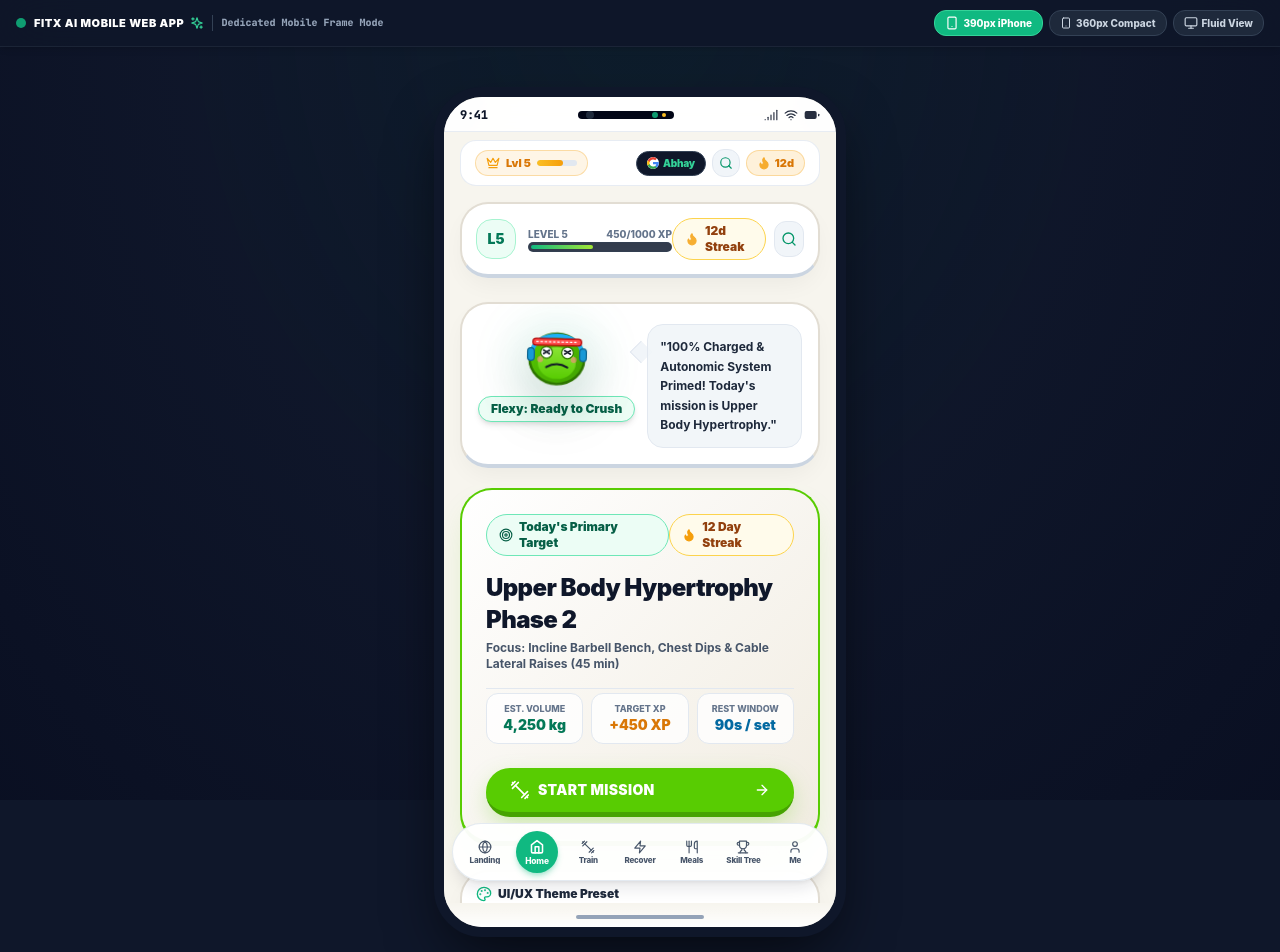
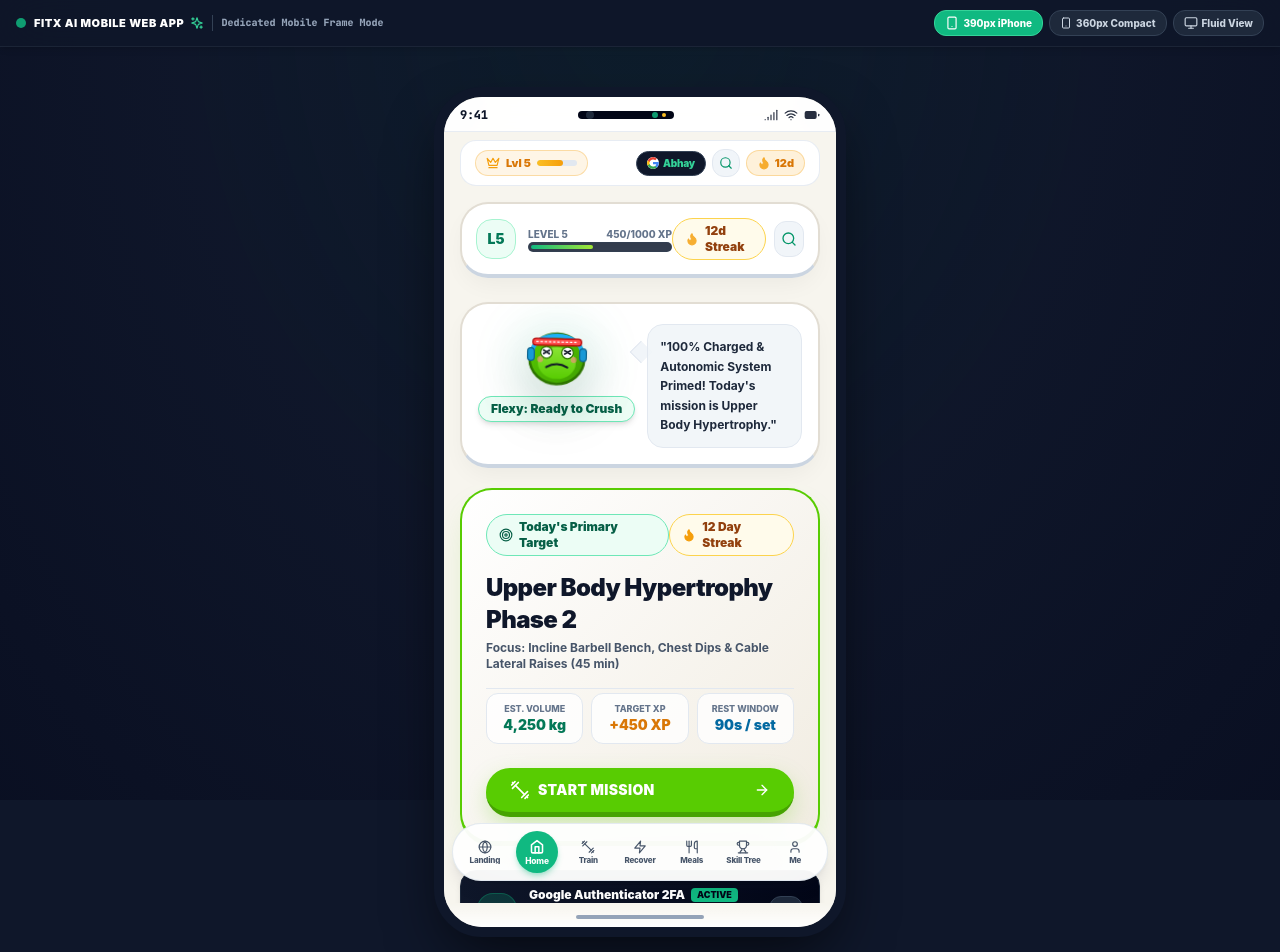
Before and after one commit to abhay-kumawat/FitX-Mobile-base-Fitness-tracker, a Next.js app in the folder frontend/: page / in a window 1280 px wide. Shown: the top 952 px of the page. Built offline with nearby package versions, Linux system fonts and the light colour scheme.

Commit message:
Add prominent Google Authenticator 2FA interactive banner card to Home Page

```diff
--- a/frontend/app/page.tsx
+++ b/frontend/app/page.tsx
@@ -8,6 +8,8 @@ import { QuestRow } from "@/components/atomic/QuestRow";
 import { PillBadge } from "@/components/atomic/PillBadge";
 import { ProgressBar } from "@/components/atomic/ProgressBar";
 import Link from "next/link";
+import { GoogleAuthModal } from "@/components/GoogleAuthModal";
+import { useAuthStore } from "@/store/useAuthStore";
 import {
   Flame,
   Search,
@@ -23,12 +25,16 @@ import {
   ArrowRight,
   Zap,
   Dumbbell,
-  Globe
+  Globe,
+  ShieldCheck,
+  KeyRound
 } from "lucide-react";
 
 export default function HomeHubPage() {
   const { level = 5, xp = 2450, streakDays = 12, quests = [] } = useGamificationStore();
+  const { user } = useAuthStore();
   const [mounted, setMounted] = useState(false);
+  const [authModalOpen, setAuthModalOpen] = useState(false);
 
   useEffect(() => {
     setMounted(true);
@@ -59,6 +65,8 @@ export default function HomeHubPage() {
 
   return (
     <div className="flex flex-col gap-6 pb-28 animate-smooth-reveal">
+      <GoogleAuthModal isOpen={authModalOpen} onClose={() => setAuthModalOpen(false)} />
+
       {/* Top Header Bar */}
       <div className="flex items-center justify-between p-3.5 rounded-2xl duo-card bg-white border border-slate-200 shadow-sm">
         <div className="flex items-center gap-3">
@@ -91,6 +99,35 @@ export default function HomeHubPage() {
 
       {/* Hero Mission Section */}
       <HeroMissionSection />
+
+      {/* Google Authenticator 2FA Banner Card */}
+      <div
+        onClick={() => setAuthModalOpen(true)}
+        className="p-4 rounded-2xl bg-gradient-to-r from-slate-900 to-slate-950 text-white border border-slate-800 shadow-md flex items-center justify-between cursor-pointer hover:border-emerald-500/50 transition-all group"
+      >
+        <div className="flex items-center space-x-3">
+          <div className="w-10 h-10 rounded-2xl bg-emerald-500/20 border border-emerald-500/30 flex items-center justify-center text-emerald-400 shrink-0">
+            <ShieldCheck className="w-5 h-5" />
+          </div>
+          <div>
+            <div className="flex items-center space-x-1.5">
+              <span className="text-xs font-black text-white group-hover:text-emerald-400 transition-colors">
+                Google Authenticator 2FA
+              </span>
+              <span className="text-[9px] font-black px-1.5 py-0.2 rounded bg-emerald-500 text-slate-950 uppercase">
+                Active
+              </span>
+            </div>
+            <p className="text-[11px] text-slate-400 font-medium mt-0.5">
+              Connected as {user?.email || "abhaykumawat@gmail.com"} • Click to Manage PIN
+            </p>
+          </div>
+        </div>
+
+        <div className="p-2 rounded-xl bg-slate-800 border border-slate-700 text-emerald-400 group-hover:bg-emerald-500 group-hover:text-slate-950 transition-all">
+          <KeyRound className="w-4 h-4" />
+        </div>
+      </div>
 
       {/* UI/UX Theme Switcher */}
       <ThemeSwitcher />
```
